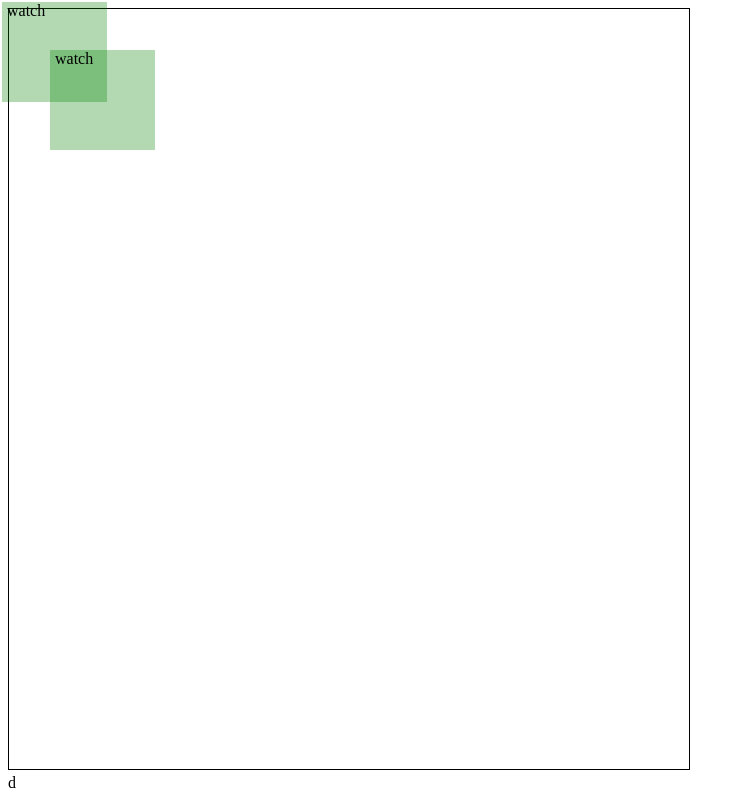
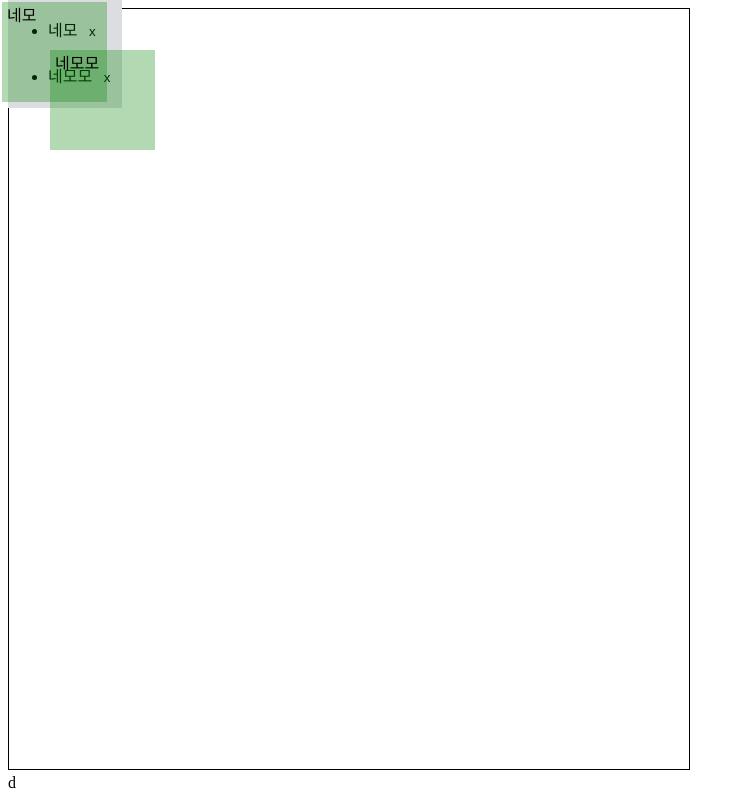
Before and after one commit to wanted-Team4/wanted-codestates-project-4-5, a React (Create React App) app: page /question2 in a window 1280 px wide. Shown: the whole page, without its empty margins (0-751 px from the left). Built offline with nearby package versions, Linux system fonts and the light colour scheme.

Commit message:
:sparkles: feat : bord 에 글쓰기 출력 , 더미 데이터에 임시데이터 추가 , 삭제기능 임시코드작성

```diff
--- a/package.json
+++ b/package.json
@@ -14,6 +14,7 @@
     "react-scripts": "5.0.0",
     "redux": "4.1.2",
     "redux-devtools-extension": "2.13.9",
+    "shortid": "^2.2.16",
     "styled-components": "5.3.3",
     "web-vitals": "^2.1.0"
   },
--- a/src/actions/coordinate.js
+++ b/src/actions/coordinate.js
@@ -1,5 +1,5 @@
 import * as Constants from "../constants";
-export const SET_POST = 'SET_POST';
+export const SET_POST = "SET_POST";
 
 export const addCoordinateAction = (data) => {
   return {
@@ -8,9 +8,10 @@ export const addCoordinateAction = (data) => {
   };
 };
 
-export const deleteCoordinateAction = () => {
+export const deleteCoordinateAction = (data) => {
   return {
     type: Constants.DELETE_COORDINATE,
+    data,
   };
 };
 
--- a/src/components/ItemBox.js
+++ b/src/components/ItemBox.js
@@ -1,22 +1,23 @@
 import styled from "styled-components";
+
 const Itemdiv = styled.div`
-  top:  ${(props) => props.y}px;
+  top: ${(props) => props.y}px;
   left: ${(props) => props.x}px;
   width: ${(props) => props.w}px;
   height: ${(props) => props.h}px;
   background-color: rgba(0, 128, 0, 0.3);
   position: absolute;
   padding-left: 5px;
+  display: flex;
 `;
 
 function ItemBox(props) {
   return (
-    <Itemdiv
-      x = {props.x}
-      y = {props.y}
-      w = {props.w}
-      h = {props.h}
-    >{props.name}</Itemdiv>
+    <>
+      <Itemdiv x={props.x} y={props.y} w={props.w} h={props.h}>
+        {props.name}
+      </Itemdiv>
+    </>
   );
 }
 export default ItemBox;
--- a/src/components/ItemCanvas.js
+++ b/src/components/ItemCanvas.js
@@ -1,9 +1,13 @@
-import React, { useEffect, useRef, useState } from 'react';
-import styled from 'styled-components';
-import ItemBox from './ItemBox';
-import { useSelector, useDispatch  } from 'react-redux';
-import { addCoordinateAction } from '../actions/coordinate';
-import useInput from '../hooks/useInput';
+import React, { useEffect, useRef, useState } from "react";
+import styled from "styled-components";
+import ItemBox from "./ItemBox";
+import { useSelector, useDispatch } from "react-redux";
+import {
+  addCoordinateAction,
+  deleteCoordinateAction,
+} from "../actions/coordinate";
+import useInput from "../hooks/useInput";
+import { bindActionCreators } from "redux";
 
 const Canvas = styled.canvas`
   width: 680px;
@@ -12,9 +16,26 @@ const Canvas = styled.canvas`
   border: 1px solid black;
 `;
 
+const Bord = styled.div`
+  position: absolute;
+  top: 0;
+  width: auto;
+  height: auto;
+  background-color: #dcdde1;
+  button {
+    margin-left: auto;
+    border: none;
+    background-color: transparent;
+    width: 30px;
+    height: 30px;
+    cursor: pointer;
+  }
+`;
+
 const ItemCanvas = () => {
-  const [color, setColor] = useState('rgba(238, 75, 43, 0.2)');
-  const [data,, setData] = useInput({x:0, y:0, width:0, height:0});
+  const [color, setColor] = useState("rgba(238, 75, 43, 0.2)");
+  const [data, , setData] = useInput({ x: 0, y: 0, width: 0, height: 0 });
+  const [text, setText] = useState("");
 
   const [startXY, setStartXY] = useState([0, 0]);
   let endXY = [0, 0];
@@ -25,17 +46,17 @@ const ItemCanvas = () => {
 
   const canvasRef = useRef(null);
   let ctx = useRef(null);
-  if(canvasRef.current){
-    ctx = canvasRef.current.getContext('2d');
+  if (canvasRef.current) {
+    ctx = canvasRef.current.getContext("2d");
     ctx.strokeStyle = color;
     ctx.fillStyle = color;
     ctx.lineWidth = 2.5;
   }
   useEffect(() => {
-    if(painting)
-      ctx.beginPath();
-    if(!(data.width <= 30 || data.height <= 30))
+    if (painting) ctx.beginPath();
+    if (!(data.width <= 30 || data.height <= 30))
       dispatch(addCoordinateAction(data));
+    setText(text);
   }, [data, painting]);
 
   const startPainting = ({ nativeEvent }) => {
@@ -53,7 +74,9 @@ const ItemCanvas = () => {
       y: startXY[1],
       width: endXY[0] - startXY[0],
       height: endXY[1] - startXY[1],
-    })
+    });
+    let confirmText = prompt();
+    return setText(confirmText);
   };
 
   const onMouseMove = ({ nativeEvent }) => {
@@ -63,14 +86,19 @@ const ItemCanvas = () => {
     if (!painting) {
       return;
     } else {
-      ctx.clearRect(0, 0, ctx.canvas.width, ctx.canvas.height)
-      ctx.fillRect(startXY[0], startXY[1], x-startXY[0], y-startXY[1]);
+      ctx.clearRect(0, 0, ctx.canvas.width, ctx.canvas.height);
+      ctx.fillRect(startXY[0], startXY[1], x - startXY[0], y - startXY[1]);
       ctx.stroke();
+    }
+  };
+  const onRemove = (type) => {
+    if (type === "Toggle") {
+      dispatch(deleteCoordinateAction());
     }
   };
 
   return (
-    <>
+    <section>
       <Canvas
         ref={canvasRef}
         width={680}
@@ -78,12 +106,31 @@ const ItemCanvas = () => {
         onMouseMove={onMouseMove}
         onMouseDown={startPainting}
         onMouseUp={stopPainting}
-      >
-      </Canvas>
-      {pixelData.map((element, index) =>
-        <ItemBox key={index} name="watch" x={element.x} y={element.y} w={element.width} h={element.height}></ItemBox>
-      )}
-    </>
+      ></Canvas>
+      <Bord>
+        {pixelData.map((element) => {
+          return (
+            <ul key={element.id}>
+              <li>
+                {element.text}
+                <button>x</button>
+              </li>
+            </ul>
+          );
+        })}
+      </Bord>
+      {pixelData.map((element, index) => (
+        <ItemBox
+          key={index}
+          name={element.text}
+          x={element.x}
+          y={element.y}
+          w={element.width}
+          h={element.height}
+          onRemove={onRemove}
+        ></ItemBox>
+      ))}
+    </section>
   );
 };
 
--- a/src/reducers/coordinate.js
+++ b/src/reducers/coordinate.js
@@ -2,15 +2,16 @@ import { coordinateDummy } from "./initalState";
 import * as Constants from "../constants";
 
 const reducer = (state = coordinateDummy, action) => {
-
   switch (action.type) {
     case Constants.ADD_COORDINATE:
       return {
-        coordinate: [...state.coordinate, action.data]
+        coordinate: [...state.coordinate, action.data],
       };
     case Constants.DELETE_COORDINATE:
       return {
-        ...state,
+        DeleteCoordinate: [
+          ...state.coordinated.filter((state) => state.id !== action.id),
+        ],
       };
     default:
       return state;
--- a/src/reducers/initalState/index.js
+++ b/src/reducers/initalState/index.js
@@ -1,16 +1,22 @@
+import shortid from "shortid";
+
 const coordinateDummy = {
   coordinate: [
     {
+      id: shortid.generate(),
       x: 2,
       y: 2,
       width: 100,
       height: 100,
+      text: "네모",
     },
     {
+      id: shortid.generate(),
       x: 50,
       y: 50,
       width: 100,
       height: 100,
+      text: "네모모",
     },
   ],
 };
```
Also changed, not shown: 1 other file (tests, documents, lock files or other folders).
